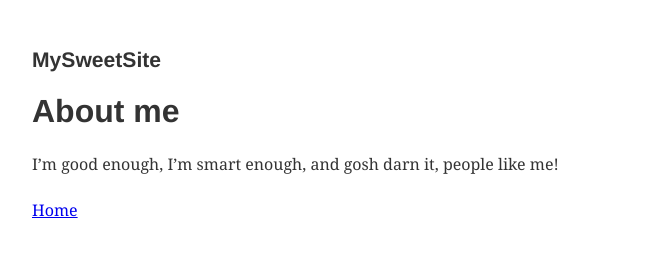
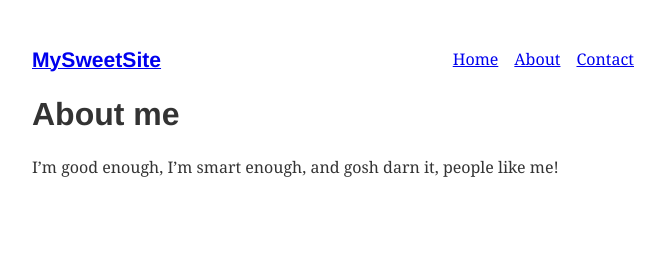
Before and after one commit to Curtismn87/tutorial-part-three, a Gatsby site: page /about in a window 1280 px wide. Shown: the whole page, without its empty margins (299-964 px from the left). Built offline with nearby package versions, Linux system fonts and the light colour scheme; Gatsby itself is replaced by a stand-in of ours.

Commit message:
next part of tutorial, better links ha

```diff
--- a/src/components/layout.js
+++ b/src/components/layout.js
@@ -1,8 +1,23 @@
 import React from "react"
+import { Link } from "gatsby"
+const ListLink = props => (
+  <li style={{ display: `inline-block`, marginRight: `1rem` }}>
+    <Link to={props.to}>{props.children}</Link>
+  </li>
+)
 
 export default ({ children }) => (
   <div style={{ margin: `3rem auto`, maxWidth: 650, padding: `0 1rem` }}>
-    <h3>MySweetSite</h3>
+    <header style={{ marginBottom: `1.5rem` }}>
+      <Link to="/" style={{ textShadow: `none`, backgroundImage: `none` }}>
+        <h3 style={{ display: `inline` }}>MySweetSite</h3>
+      </Link>
+      <ul style={{ listStyle: `none`, float: `right` }}>
+        <ListLink to="/">Home</ListLink>
+        <ListLink to="/about/">About</ListLink>
+        <ListLink to="/contact/">Contact</ListLink>
+      </ul>
+    </header>
     {children}
   </div>
 )
--- a/src/pages/about.js
+++ b/src/pages/about.js
@@ -5,6 +5,5 @@
   <Layout>
     <h1>About me</h1>
     <p>I’m good enough, I’m smart enough, and gosh darn it, people like me!</p>
-    <a href="../">Home</a>
   </Layout>
 )
--- a/src/pages/contact.js
+++ b/src/pages/contact.js
@@ -6,8 +6,6 @@
     <h1>I'd love to talk! Email me at the address below</h1>
     <p>
       <a href="mailto:me@example.com">me@example.com</a>
-      <br />
-      <a href="../">Home</a>
     </p>
   </Layout>
 )
--- a/src/pages/index.js
+++ b/src/pages/index.js
@@ -8,8 +8,5 @@
       What do I like to do? Lots of course but definitely enjoy building
       websites.
     </p>
-    <a href="contact/">Contact</a>
-    <br />
-    <a href="about/">About</a>
   </Layout>
 )
```
